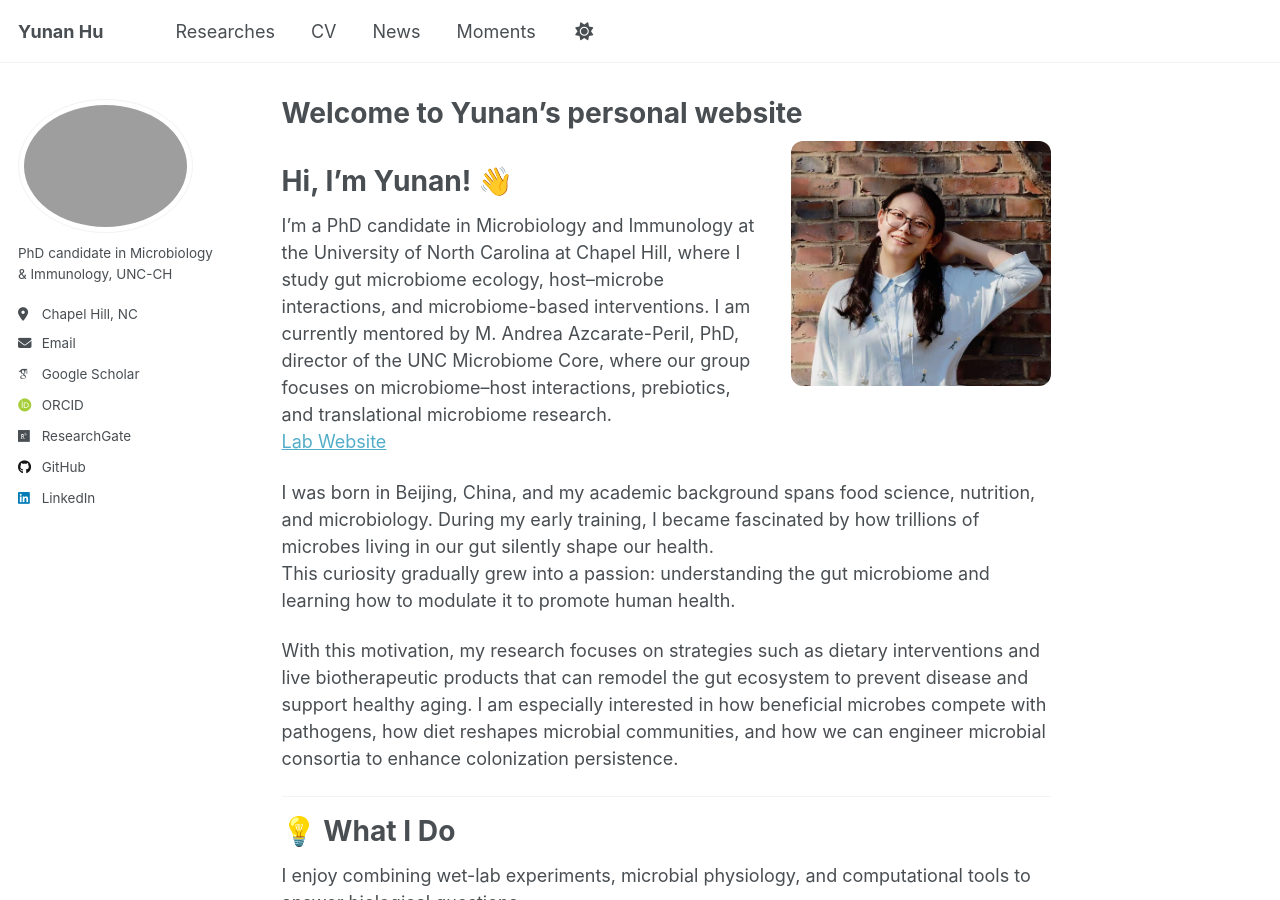
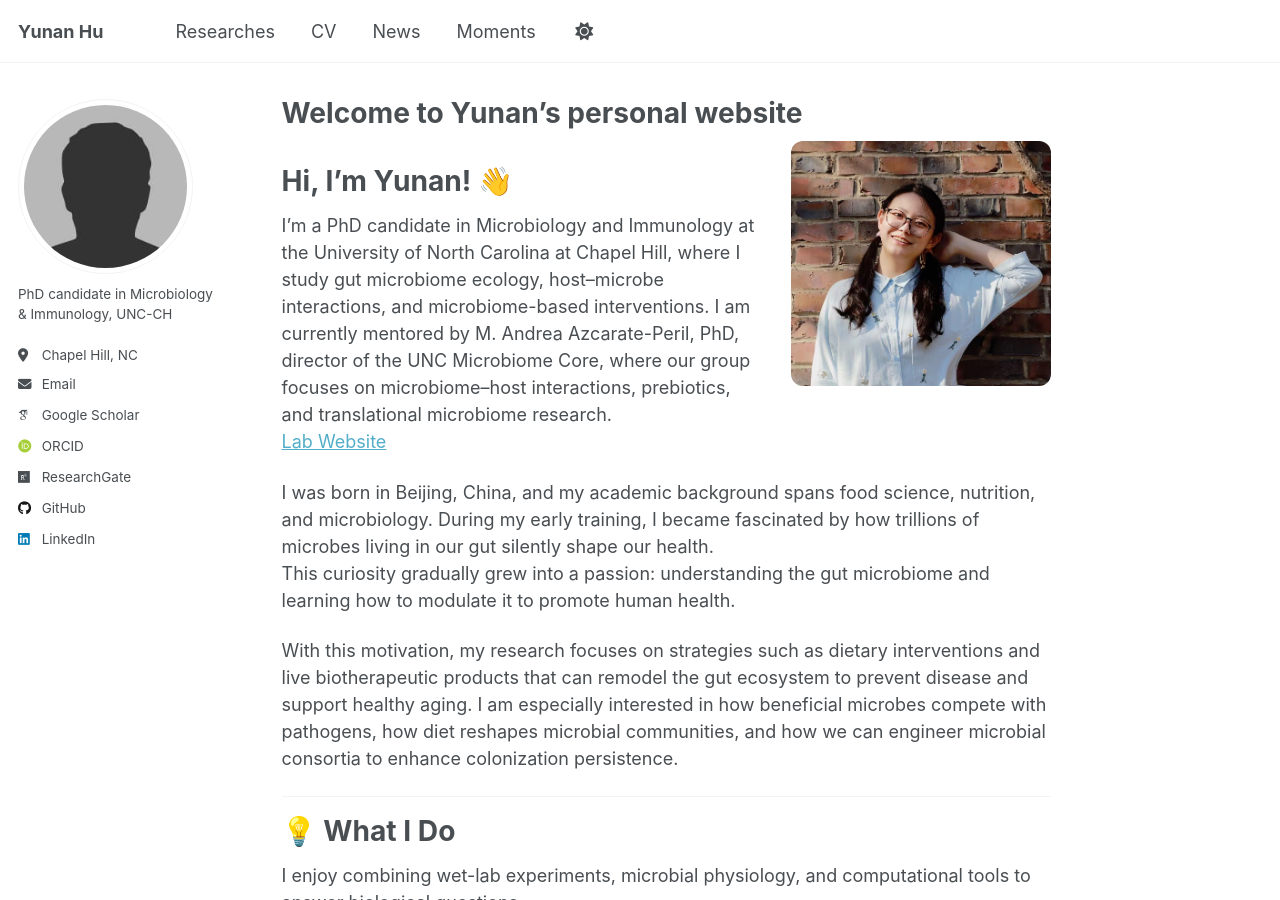
Before and after one commit to Yunan0525/Yunan0525.github.io, a Jekyll site: the page built from _pages/about.md, in a window 1280 px wide and 900 px high. Built offline with Jekyll 4.4.1, drawn with Linux system fonts in a browser that asks for light colours; some web fonts are replaced; a script that is not in the unit is left out.

Commit message:
Update _config.yml

```diff
--- a/_config.yml
+++ b/_config.yml
@@ -23,7 +23,7 @@ repository               : "Yunan0525/yunan0525.github.io"
 #               If a field is blank the icon and link will not appear, otherwise it will be shown.
 #               Additional customization can be done by editing /_includes/author-profile.html
 author:
-  avatar: "images/bio.jpg"
+  avatar: "bio-photo.jpg"
   pronouns:
   bio: "PhD candidate in Microbiology & Immunology, UNC-CH"
   location: "Chapel Hill, NC"
```
